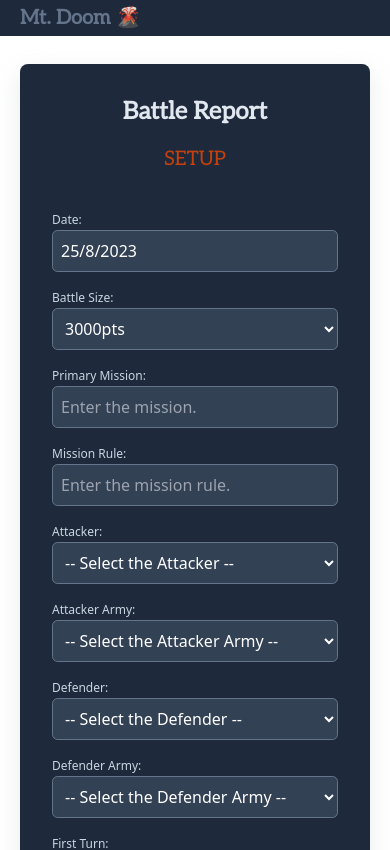
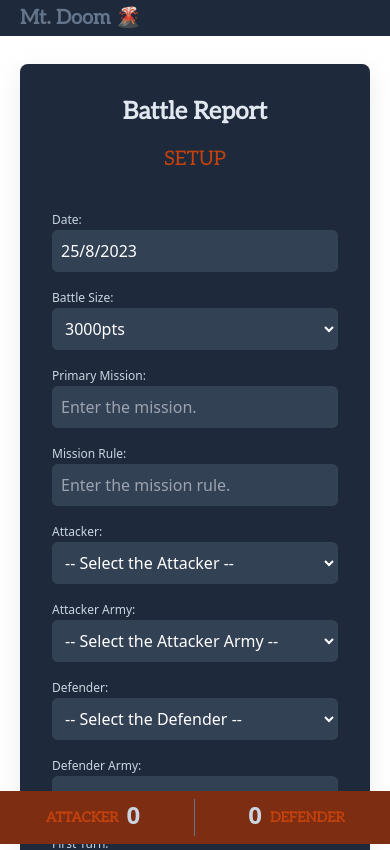
Before and after one commit to skeefe/MtDoom, a Next.js app: page / in a window 390 px wide. Shown: the top 850 px of the page. Built offline with nearby package versions, Linux system fonts and the light colour scheme.

Commit message:
Score bar + responsive fixes.

```diff
--- a/components/form-battle-report.tsx
+++ b/components/form-battle-report.tsx
@@ -152,7 +152,7 @@ const FormBattleReport = () => {
       report.T4AttackerSecondary2 +
       report.T5AttackerPrimary +
       report.T5AttackerSecondary1 +
-      report.T5AttackerSecondary2+
+      report.T5AttackerSecondary2 +
       report.AttackerMissionBonus
     );
 
@@ -199,6 +199,7 @@ const FormBattleReport = () => {
   }
 
   return (
+    <>
       <div className="lg:flex gap-x-12">
         <section id="calculator" className="lg:flex-1">
           <div className="content">
@@ -1580,6 +1581,13 @@ const FormBattleReport = () => {
         </section>
       </div>
 
+      <div className="score-bar text-center">
+        <span></span>
+        <div className="player score text-2xl font-bold">{report.TotalAttacker}</div>
+        <div className="player score text-2xl font-bold">{report.TotalDefender}</div>
+      </div>
+    </>
+
   );
 };
 
--- a/styles/index.css
+++ b/styles/index.css
@@ -92,17 +92,14 @@
     border-color:transparent;
     border-width: 1px;
     border-style: solid;
-    transition: border-color .25s linear;
+    transition: border-color .125s linear;
     outline:none;
   }
   select:focus,
   textarea:focus,
-  input:focus,
-  select:required,
-  textarea:required,
-  input:required{
+  input:focus{
     outline:none;
-    border-color:#64748b;
+    border-color:#0284c7;
   }
   /*
   select:invalid,
@@ -191,6 +188,30 @@
     padding:0 1rem 0 0;
     border-right:1px solid #64748b;
   }
+  .score-bar{
+    background:#7c2d12;
+    text-align:center;
+    position:fixed;
+    bottom:0;
+    left:0;
+    width:100%;
+    color:#cbd5e1;
+    padding:.5rem 0;
+  }
+  .score-bar .player{
+    margin:0;
+  }
+  .score-bar .player:before{
+    display:inline-block;
+    padding:0 .5rem;
+    position:relative;
+    top:-.125rem;
+    margin:0;
+  }
+  .score-bar .player:nth-child(3){
+    direction: rtl;
+  }
+
 
   @media only screen and (min-width: 600px) {
     .player {
@@ -202,7 +223,12 @@
       padding:0 1rem 0 0;
       border-right:1px solid #64748b;
     }
+    .score-bar{
+      /*display:none;*/
+    }
   }
+
+
 }
 
 /* Start purging... */
```
Lines whose indentation alone changed are shown as unchanged.
